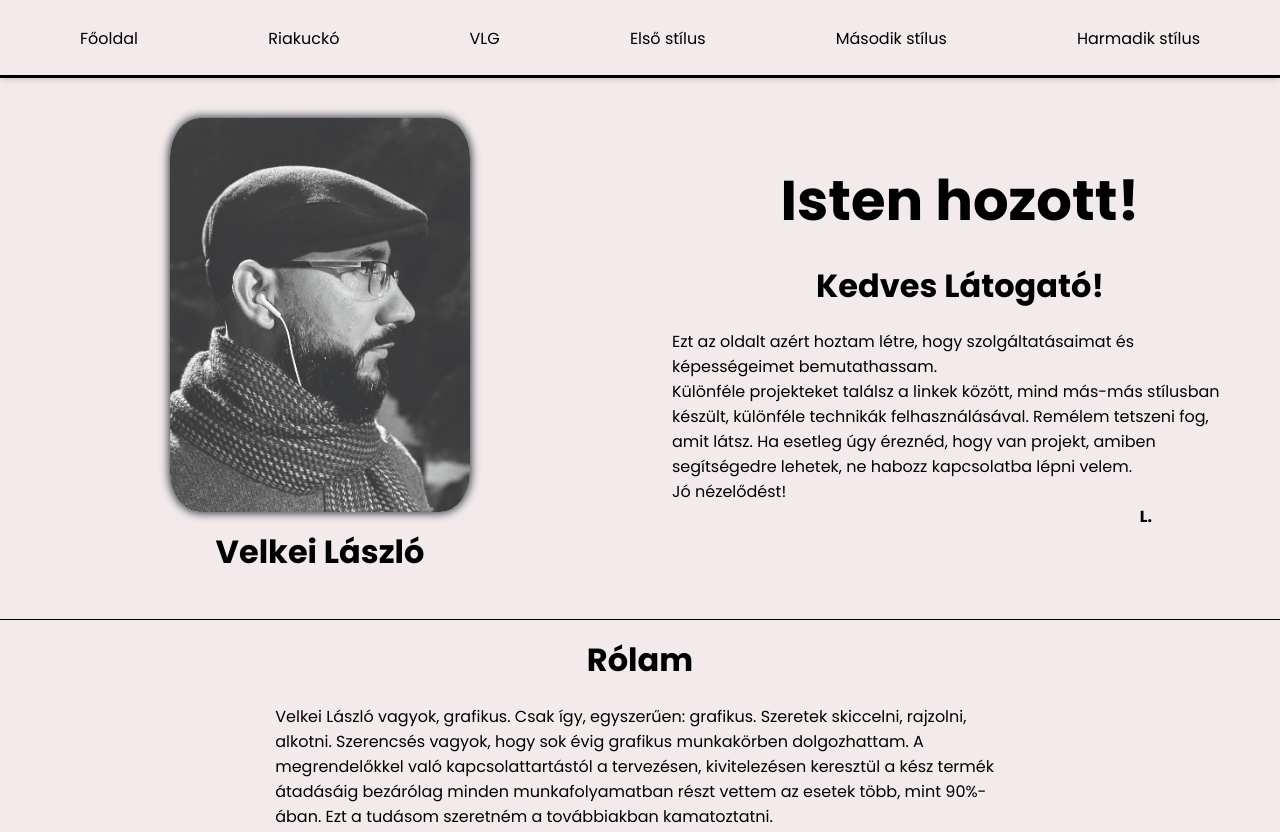
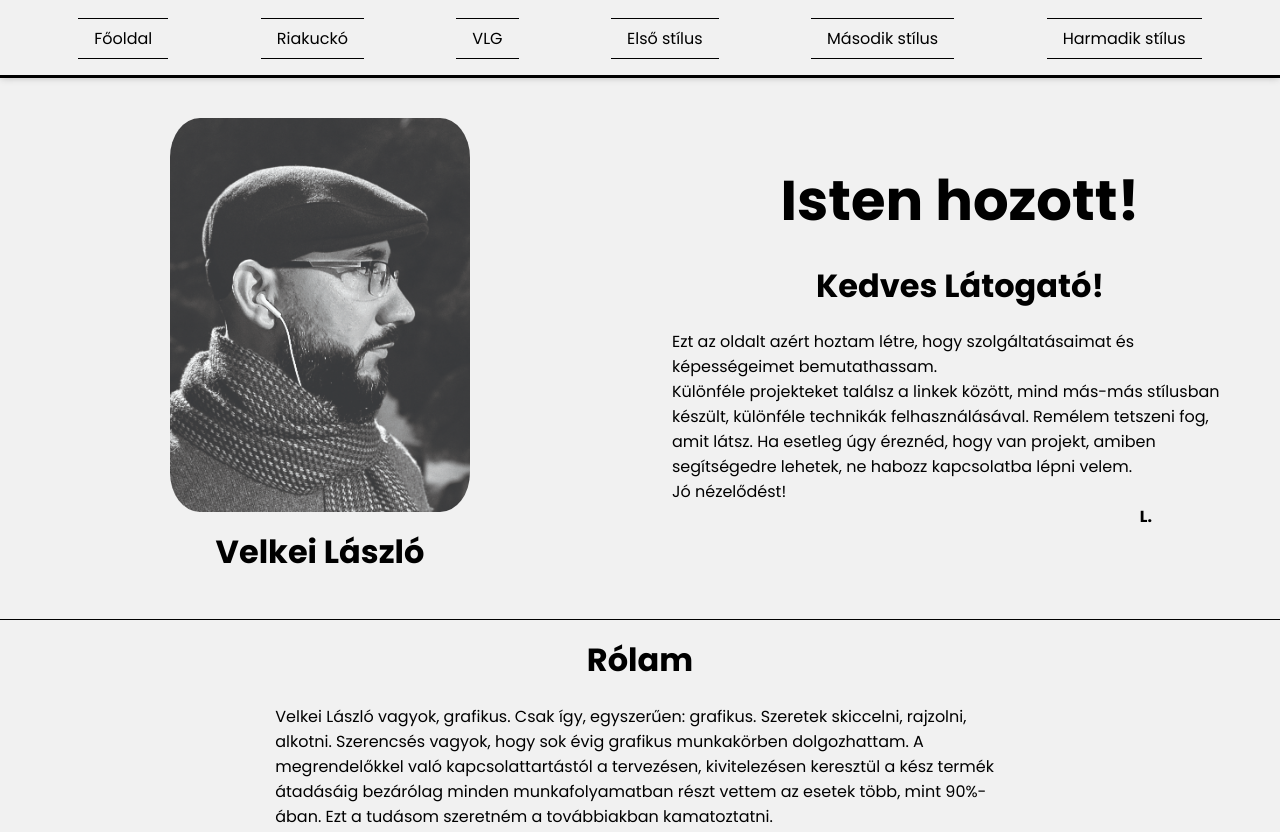
Before and after one commit to LVelkei/lvelkei.github.io, a plain HTML site: page pages/home.html in a window 1280 px wide. Shown: the top 832 px of the page. Drawn offline with Linux system fonts and the light colour scheme.

Commit message:
még mindig apróbb módosítások

```diff
--- a/css/home.css
+++ b/css/home.css
@@ -1,10 +1,5 @@
 :root{
     --color1: #b3caed;
-    --color2: #272a3a;
-    --color3: #7177b0;
-    --color4: #a7a3d8;
-    --darkgradient: linear-gradient(to top, var(--color2), var(--color3));
-    --lightgradient: linear-gradient(to bottom, var(--color1), var(--color3));
 }
 
 *{
@@ -17,16 +12,14 @@ body{
     font-size: 18px;
     color: black;
     font-family: 'Poppins', sans-serif;
-    background-color:rgb(243, 235, 235)
+    background-color:rgb(241, 241, 241)
 }
 
 .navbar{
-
-    padding: 1.5rem 2rem;
+    padding: 1.5rem 1rem;
     width: 100%;
     border-bottom: 3px solid black;
     box-shadow: 0 1px 7px -1px rgb(184, 184, 184);
-    z-index:9;
 }
 
 .navbarList{
@@ -34,8 +27,8 @@ body{
     display: flex;
     flex-direction: row;
     flex-wrap: wrap;
-    gap:1rem;
-    justify-content: space-between;
+    gap: 2rem;
+    justify-content: space-around;
     list-style: none;
     margin: 0 2rem;
 }
@@ -48,13 +41,18 @@ li a{
     color: black;
     text-align: center;
     margin: 0 1rem;
-    transition: 0.5s;
+    transition: 800ms;
+    border-top: 1px solid black;
+    border-bottom: 1px solid black;
+    padding: 0.5rem 1rem;
 }
 
 li a:hover{
-    background-color: rgb(80, 80, 80);
+/*    background-color: rgb(80, 80, 80);
     color: white;
-    padding: 0.5rem 0;
+    padding: 0.5rem 1rem;*/
+    border: none;
+    box-shadow: 0 0 10px -5px black;
 }
 
 .mainContent {
@@ -231,9 +229,15 @@ margin: 0 1rem 0 0;
         height:fit-content;
     }
 
-    .photo img{
+    .photo img,
+    .szolgáltatásLista li img{
         max-width: 200px;
     }
+
+    .szolgáltatásLista li img{
+        height: 240px;
+    }
+
     h1{
         font-size: 2.5rem;
     }
```
